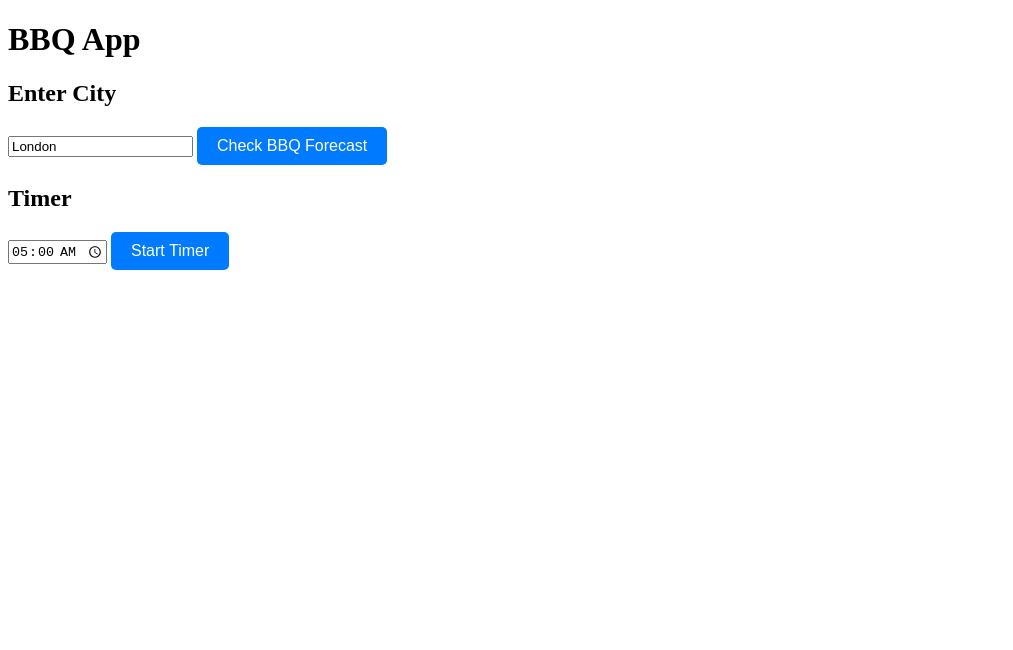
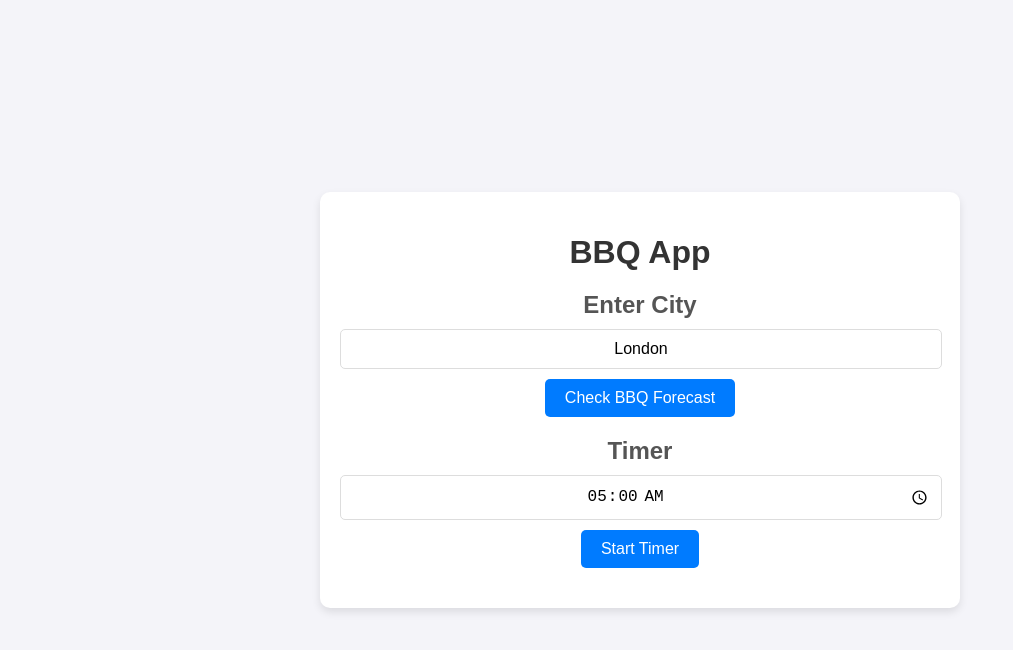
Before and after one commit to IAyub1/BBQ-App, a plain HTML site: page index.html in a window 1280 px wide. Shown: the whole page, without its empty margins (0-1013 px from the left). Drawn offline with Linux system fonts and the light colour scheme.

Commit message:
styling the app (#45)
styling the app

```diff
--- a/style.css
+++ b/style.css
@@ -1,3 +1,50 @@
+body {
+    font-family: 'Arial', sans-serif;
+    background-color: #f4f4f9;
+    margin: 0;
+    padding: 0;
+    display: flex;
+    justify-content: center;
+    align-items: center;
+    height: 100vh;
+}
+
+.app-container {
+    background-color: #ffffff;
+    border-radius: 10px;
+    box-shadow: 0 4px 8px rgba(0, 0, 0, 0.1);
+    padding: 20px;
+    max-width: 600px;
+    width: 100%;
+    text-align: center;
+}
+
+h1 {
+    color: #333333;
+    margin-bottom: 20px;
+}
+
+h2 {
+    color: #555555;
+    margin-bottom: 10px;
+}
+
+.input-group {
+    margin-bottom: 20px;
+    text-align: center;
+}
+
+input[type="text"],
+input[type="time"] {
+    width: calc(100% - 20px);
+    padding: 10px;
+    margin-bottom: 10px;
+    border: 1px solid #dddddd;
+    border-radius: 5px;
+    font-size: 16px;
+    text-align: center;
+}
+
 button {
     background-color: #007bff;
     color: #ffffff;
@@ -12,3 +59,33 @@ button {
 button:hover {
     background-color: #0056b3;
 }
+
+#weather {
+    margin-top: 20px;
+    font-size: 16px;
+    color: #333333;
+}
+
+ul {
+    list-style-type: none;
+    padding: 0;
+}
+
+li {
+    margin-bottom: 10px;
+}
+
+.weather-container {
+    display: flex;
+    justify-content: space-between;
+    margin-top: 20px;
+}
+
+.weather-day {
+    background-color: #f0f0f0;
+    border-radius: 5px;
+    padding: 10px;
+    width: 18%;
+    text-align: center;
+    box-shadow: 0 2px 4px rgba(0, 0, 0, 0.1);
+}
```
